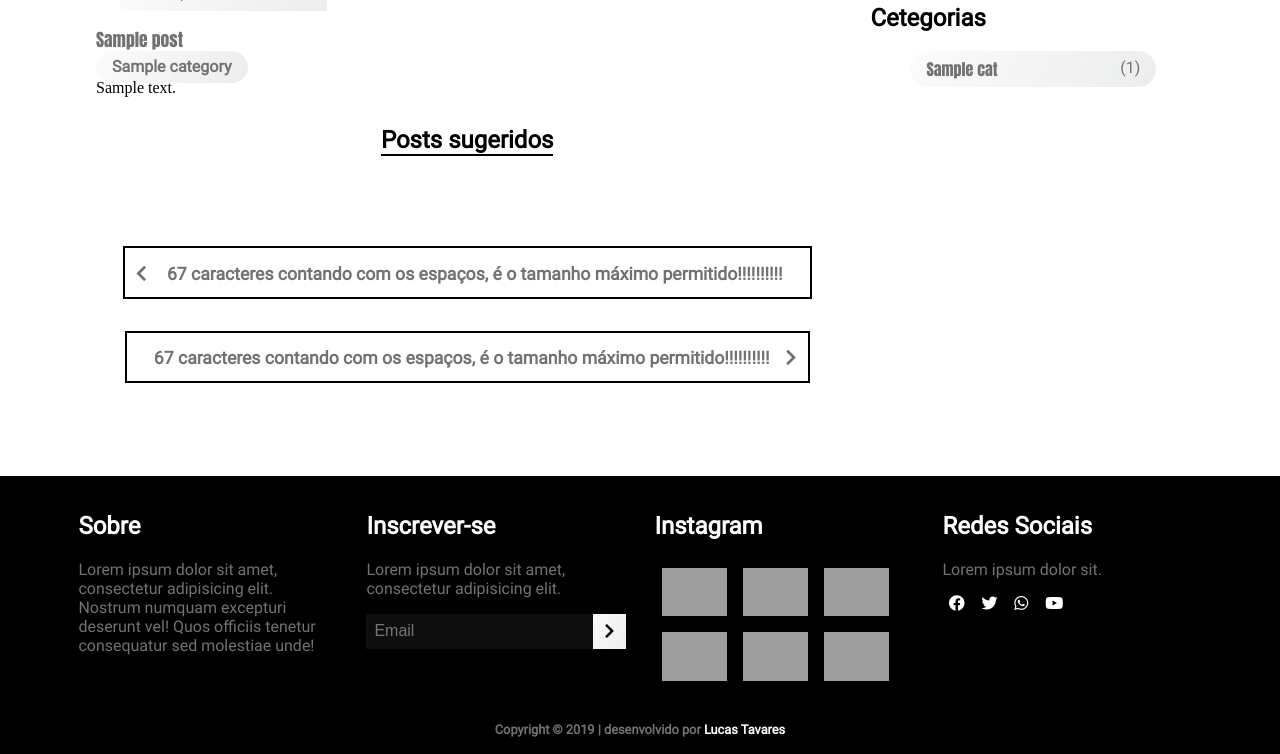
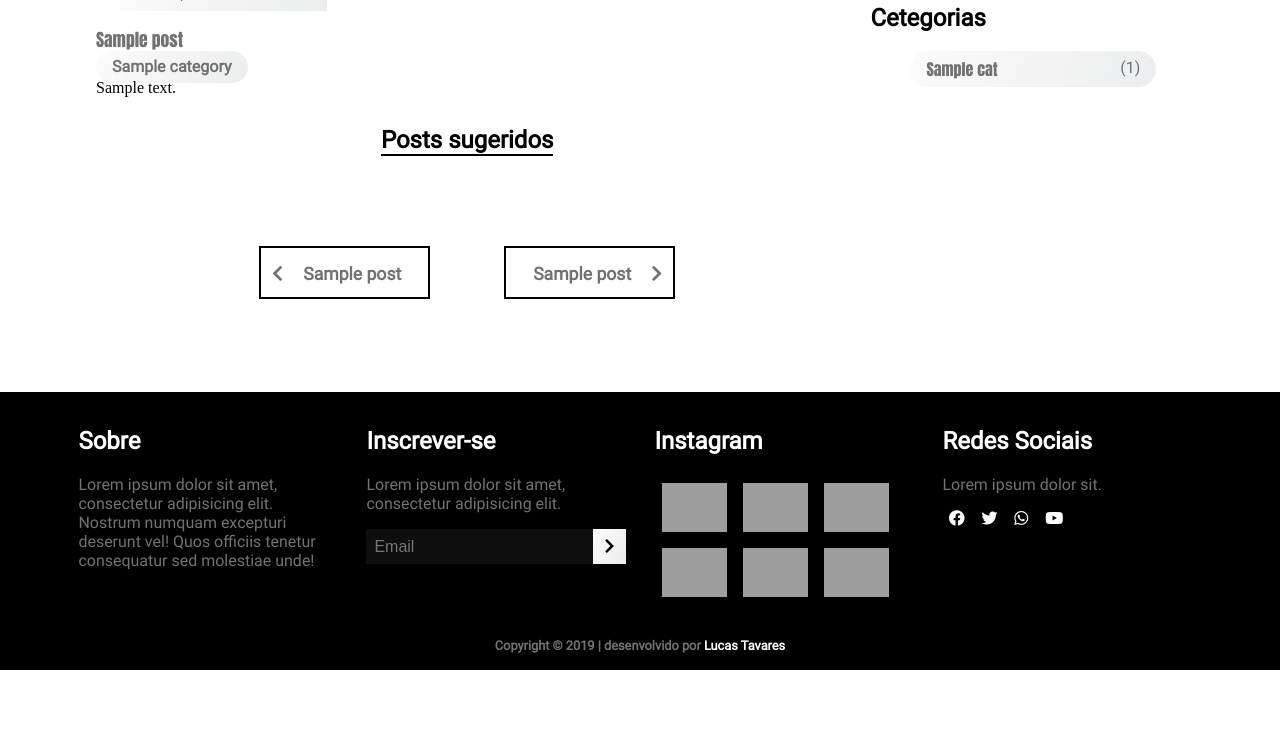
Before and after one commit to LucasDiasTavares/DjangoBlog, a Django app: template src/templates/post.html in a window 1280 px wide. Shown: the part 662-1416 px from the top of the page. After the commit the page ends 1332 px from the top, so only its background shows below. Run offline with Django 3.2, Linux system fonts and the light colour scheme; tables that the repository leaves empty hold one stand-in row (values such as "Sample post"); the template is opened without the code that fills it: values that come from a table or form of the project are taken from there, most other values are stand-ins (such as "Sample title", 1, 10 or a date in 2020); grey boxes marked "Sample" are stand-in pictures; some libraries are stand-ins or nearby versions; grey boxes are pictures that could not be loaded.

Commit message:
Funcionalidade de próximo e anterior post

```diff
--- a/src/posts/models.py
+++ b/src/posts/models.py
@@ -31,6 +31,10 @@ class Post(models.Model):
     thumbnail = models.ImageField()
     categories = models.ManyToManyField(Category)
     featured = models.BooleanField(default=False)
+    previous_post = models.ForeignKey(
+        'self', on_delete=models.SET_NULL, related_name='previous', blank=True, null=True)
+    next_post = models.ForeignKey(
+        'self', on_delete=models.SET_NULL, related_name='next', blank=True, null=True)
 
     def __str__(self):
         return self.title
--- a/src/templates/post.html
+++ b/src/templates/post.html
@@ -36,16 +36,22 @@
                 </div><!-- end of  dummy post -->
                 <div class="post-suggested"><span>Posts sugeridos</span></div>
                 <div class="next-previus-post flex-row">
+                    {% if post.previous_post %}
                     <div class="post-title flex-row">
-
-                        <a href="#">
+                        <a href="{{ post.previous_post.get_absolute_url }}">
                             <i class="fas fa-chevron-left"></i>
-                            <span>67 caracteres contando com os espaços, é o tamanho máximo permitido!!!!!!!!!!</span>
+                            <span>{{ post.previous_post.title|truncatechars:30  }}</span>
                         </a>
                     </div>
+                    {% endif %}
+                    {% if post.next_post %}
                     <div class="post-title flex-row">
-                        <a href="#"><span>67 caracteres contando com os espaços, é o tamanho máximo permitido!!!!!!!!!!</span><i class="fas fa-chevron-right"></i></a>
+                        <a href="{{ post.next_post.get_absolute_url }}">
+                            <span>{{ post.next_post.title|truncatechars:30 }}</span>
+                            <i class="fas fa-chevron-right"></i>
+                        </a>
                     </div>
+                    {% endif %}
                 </div>
             </div>
 
```
Also changed, not shown: src/posts/migrations/0006_auto_20191218_1245.py (added).
